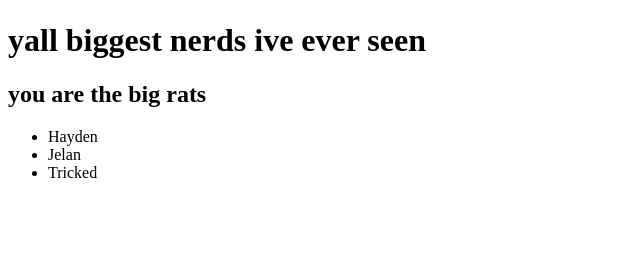
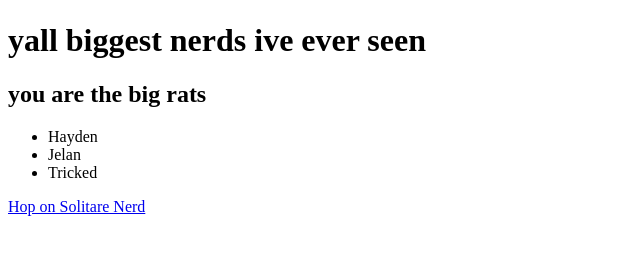
Before and after one commit to bignerdmonster/bignerd.github.io, a plain HTML site: page index.html in a window 1280 px wide. Shown: the part 161-416 px from the top of the page, without its empty margins (0-640 px from the left). Drawn offline with Linux system fonts and the light colour scheme.

Commit message:
Update index.html

```diff
--- a/index.html
+++ b/index.html
@@ -10,6 +10,7 @@
     <li> Jelan </li>
     <li> Tricked </li>
   </ul>
+  <a href="solitare.html">Hop on Solitare Nerd</a>
   <embed src="https://github.com/bigratmonster/chroma/blob/main/media/bigrat-chroma.gif?raw=true"/ width=1280px height=720px/>
 </body>
 </html>
```
